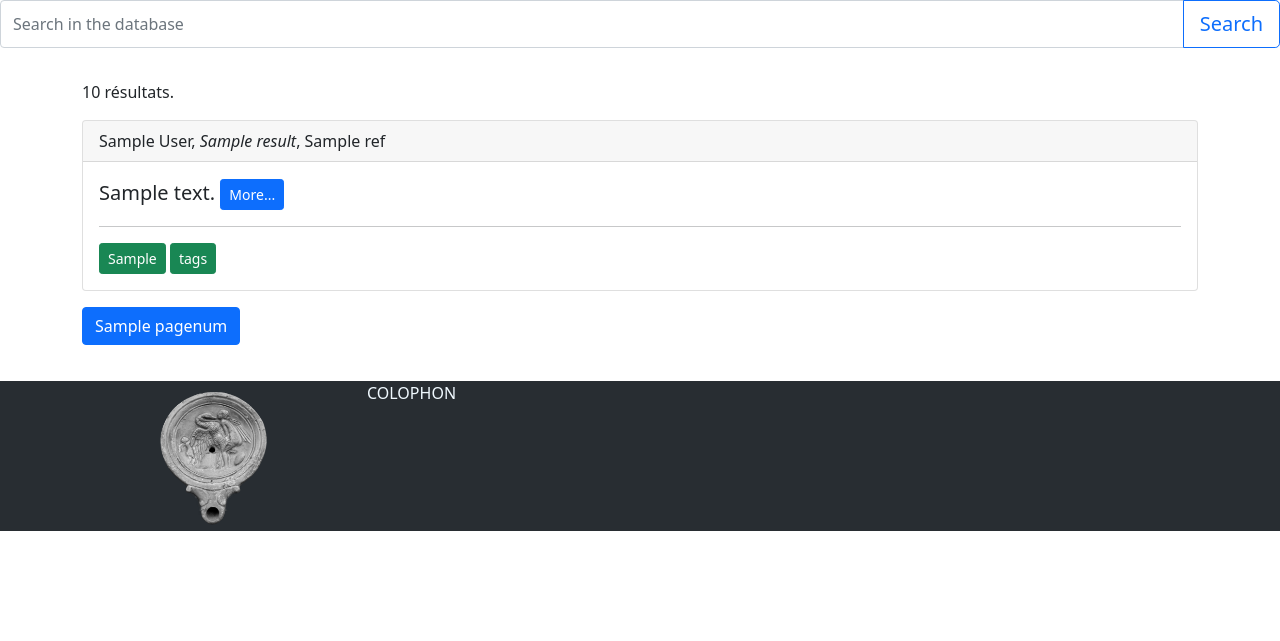
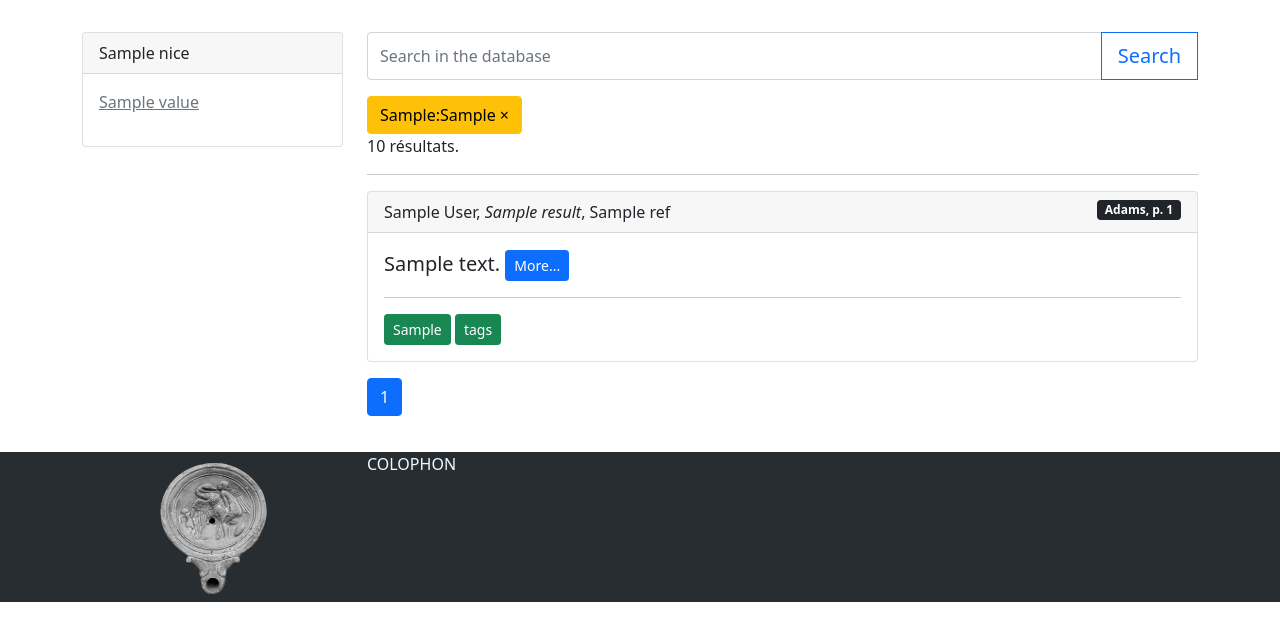
Before and after one commit to lascivaroma/webapp, a Python web app: template templates/search.html in a window 1280 px wide. Shown: the part 56-697 px from the top of the page. Run offline with Jinja, Linux system fonts and the light colour scheme; the template is opened without the code that fills it: most values are stand-ins (such as "Sample title", 1, 10 or a date in 2020).

Commit message:
Full faceted search

```diff
--- a/templates/container.html
+++ b/templates/container.html
@@ -4,6 +4,7 @@
 	<title></title>
 	<meta charset="utf-8">
 	<link rel="stylesheet" type="text/css" href="{{ url_for("static", filename="css/bootstrap.min.css")}}">
+    <link rel="stylesheet" type="text/css" href="https://cdnjs.cloudflare.com/ajax/libs/font-awesome/5.15.3/css/solid.min.css" />
 	<style type="text/css">
 		/* cyrillic-ext */
 		@font-face {
@@ -78,7 +79,7 @@
 							<a class="nav-link active" aria-current="page" href="{{ url_for('main') }}">Home</a>
 						</li>
 						<li class="nav-item">
-							<a class="nav-link" href="#">Annotated Corpus</a>
+							<a class="nav-link" href="{{ url_for('search') }}">Annotated Corpus</a>
 						</li>
 						<li class="nav-item">
 							<a class="nav-link" href="#">Lemmatized Priapea</a>
--- a/templates/search.html
+++ b/templates/search.html
@@ -8,19 +8,52 @@
     </style>
 {% endblock %}
 {% block header %}
+{% endblock %}
+{% block body %}
+<div class="row">
+    <div class="col-md-3">
+        {% for facet in facets %}
+            <div class="card">
+                <div class="card-header">
+                    {{ facets[facet].nice }}
+                </div>
+                <div class="card-body">
+                    <ul class="list-unstyled">
+                    {% for value, _ in facets[facet].data %}
+                        <li><a href="{{ faceted_url('search', param_name=facet, param_value=value, multi=["tags"]) }}" class="link link-secondary">{{ value }}</a></li>
+                    {% endfor %}
+                    </ul>
+                </div>
+            </div>
+        {% endfor %}
+    </div>
+    <div class="col-md-9">
         <form method="GET" action="{{ url_for("search") }}">
             <div class="input-group mb-3">
-        <input name="q" type="text" class="form-control outline" placeholder="Search in the database" aria-label="Search in the database" aria-describedby="button-addon1">
+                <input name="q" type="text" class="form-control outline" placeholder="Search in the database" aria-label="Search in the database" aria-describedby="button-addon1" value="{{ query or ""}}"/>
                 <button class="btn btn-lg btn-outline-primary" type="button" id="button-addon1">Search</button>
+
+                {% for param_key, param_value in current_params %}
+                    {% if param_key != 'q' %}
+                        <input type="hidden" name="{{ param_key }}" value="{{ param_value }}"/>
+                    {% endif %}
+                {% endfor %}
             </div>
         </form>
-{% endblock %}
-{% block body %}
+        <div>
+            {% for param_key, param_value in current_params %}
+                {% if param_key != 'q' %}
+                    <a class="btn btn-warning" href="{{ faceted_url('search', param_name=param_key, param_value=param_value, deleted=True) }}">{{ param_key }}:{{ param_value }} ×</a>
+                {% endif %}
+            {% endfor %}
+        </div>
         <p>{{ results.total }} résultats.</p>
+        <hr/>
         {% for result in results %}
         <div class="card">
           <div class="card-header">
             {{result.author}}, <i>{{result.title}}</i>, {{result.ref}}
+              <span class="badge bg-dark float-end">Adams, p. {{ result.adamsPage }}</span>
           </div>
           <div class="card-body">
             <blockquote class="blockquote mb-0">
@@ -37,23 +70,33 @@
         </div>
         {% endfor %}
 
-<nav aria-label="Page navigation">
+        <nav aria-label="Page navigation" style="margin:1em auto; display: block; text-align: center;">
           <ul class="pagination">
             {%  if results.pagenum > 1 %}
-        <li class="page-item"><a class="page-link" href="{{ url_for("search", q=query, tags=tags, page=results.pagenum-1) }}">Previous</a></li>
-        <li class="page-item"><a class="page-link" href="{{ url_for("search", q=query, tags=tags, page=1) }}">1</a></li>
-        {%  if results.pagenum - 1 > 1 %}
-            <li class="page-item"><a class="page-link" href="{{ url_for("search", q=query, tags=tags, page=results.pagenum-1) }}">{{results.pagenum-1}}</a></li>
+                <li class="page-item"><a class="page-link" href="{{ faceted_url("search", page=results.pagenum-1) }}">Previous</a></li>
+                <li class="page-item"><a class="page-link" href="{{ faceted_url("search", page=1) }}">1</a></li>
+            {% else %}
+                <li class="page-item active"><a class="page-link" href="{{ faceted_url("search", page=1) }}">1</a></li>
             {% endif %}
+            {% for pageNum in paginate(results) %}
+                {% if pageNum == results.pagenum %}
+                    <li class="page-item active"><a class="page-link" href="{{ faceted_url("search", page=results.pagenum) }}">{{ results.pagenum}}</a></li>
+                {% elif pageNum == '...' %}
+                    <li class="page-item disabled"><a class="page-link">{{ pageNum}}</a></li>
+                {% else %}
+                    <li class="page-item"><a class="page-link" href="{{ faceted_url("search", page=pageNum) }}">{{ pageNum}}</a></li>
                 {% endif %}
-    <li class="page-item active"><a class="page-link" href="{{ url_for("search", q=query, tags=tags, page=results.pagenum) }}">{{ results.pagenum}}</a></li>
+            {% endfor %}
             {%  if results.pagenum < results.pagecount %}
-        <li class="page-item"><a class="page-link" href="{{ url_for("search", q=query, tags=tags, page=results.pagenum+1) }}">{{ results.pagenum + 1}}</a></li>
                 {%  if results.pagenum + 1 < results.pagecount %}
-            <li class="page-item"><a class="page-link" href="{{ url_for("search", q=query, tags=tags, page=results.pagecount) }}">{{results.pagecount}}</a></li>
+                    <li class="page-item"><a class="page-link" href="{{ faceted_url("search", page=results.pagecount) }}">{{results.pagecount}}</a></li>
                 {% endif %}
-        <li class="page-item"><a class="page-link" href="{{ url_for("search", q=query, tags=tags, page=results.pagenum+1) }}">Next</a></li>
+                <li class="page-item"><a class="page-link" href="{{ faceted_url("search", page=results.pagenum+1) }}">Next</a></li>
             {% endif %}
           </ul>
         </nav>
+    </div>
+
+</div>
+
 {% endblock %}
```
Also changed, not shown: app.py (+6 -2 lines), cli.py (added, +43 -0 lines), filters/__init__.py (added, +44 -0 lines), models/corpus.py (+2 -40 lines), routes/main.py (+64 -13 lines), __init__.py (added), 1 other file. Lines whose indentation alone changed are shown as unchanged.
